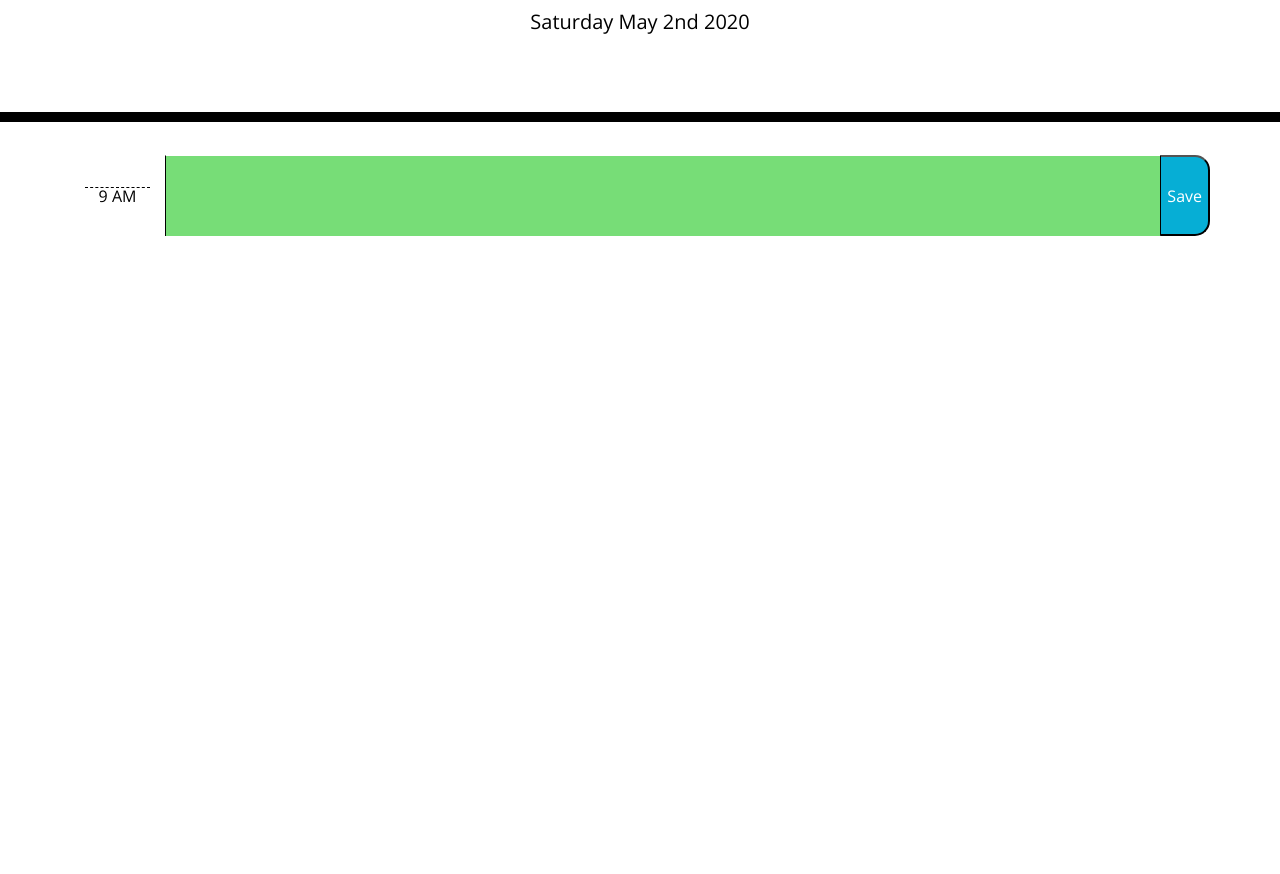
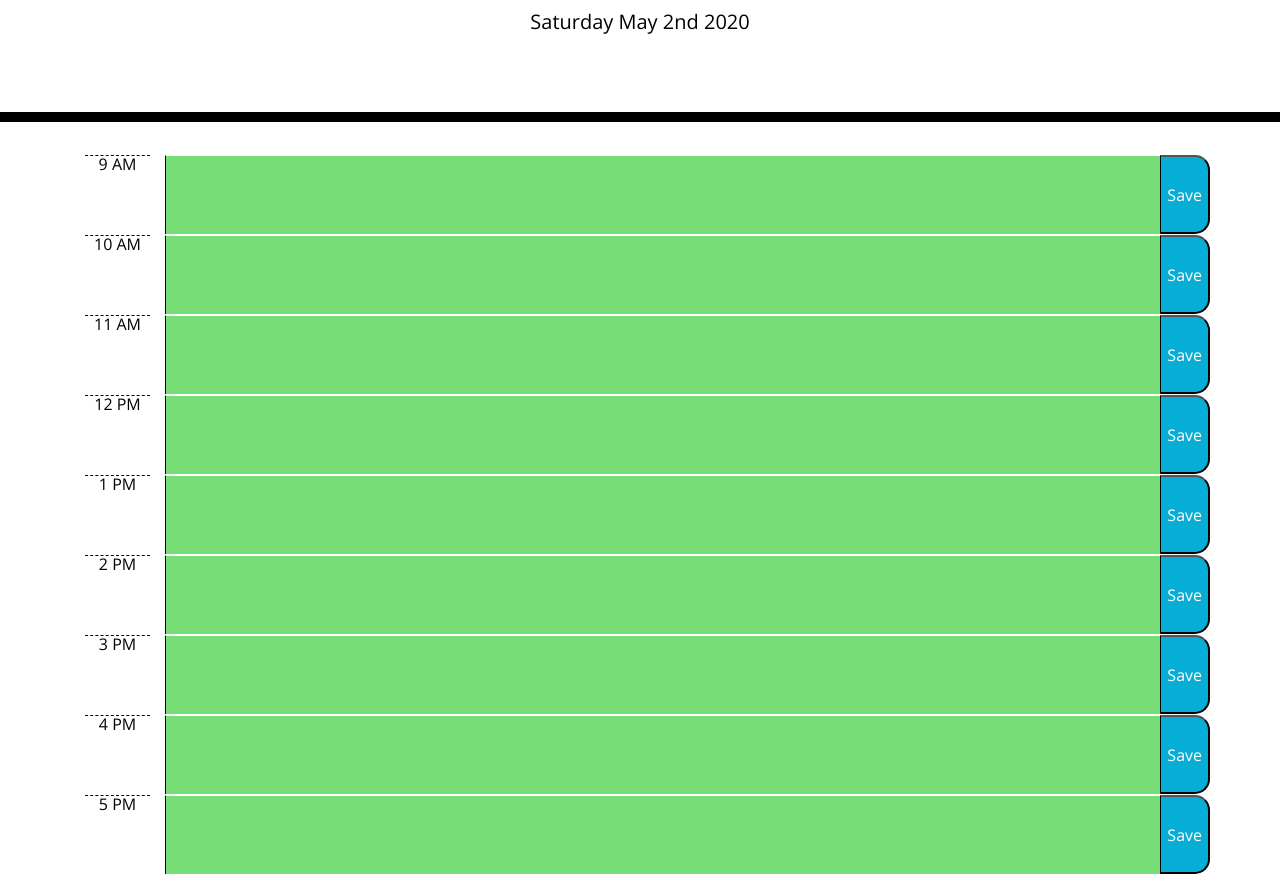
Before and after one commit to jbouchard13/work-day-scheduler, a plain HTML site: page index.html in a window 1280 px wide. Shown: the part 182-1056 px from the top of the page. Before the commit the page ends 800 px from the top, so only its background shows below. Drawn offline with nearby package versions, Linux system fonts and the light colour scheme.

Commit message:
added js dynamically update the html with text boxes and buttons

```diff
--- a/Develop/script.js
+++ b/Develop/script.js
@@ -9,23 +9,57 @@ console.log(current24HrTime);
 
 // - Create an array of hour objects to dynamically update the page with jquery
 var hours = [
-  { time: "9 AM", milTime: 0900 },
-  { time: "10 AM", milTime: 1000 },
-  { time: "11 AM", milTime: 1100 },
-  { time: "12 PM", milTime: 1200 },
-  { time: "1 PM", milTime: 1300 },
-  { time: "2 PM", milTime: 1400 },
-  { time: "3 PM", milTime: 1500 },
-  { time: "4 PM", milTime: 1600 },
-  { time: "5 PM", milTime: 1700 },
+  { time: "9 AM", milTime: 09 },
+  { time: "10 AM", milTime: 10 },
+  { time: "11 AM", milTime: 11 },
+  { time: "12 PM", milTime: 12 },
+  { time: "1 PM", milTime: 13 },
+  { time: "2 PM", milTime: 14 },
+  { time: "3 PM", milTime: 15 },
+  { time: "4 PM", milTime: 16 },
+  { time: "5 PM", milTime: 17 },
 ];
 
 // - They see blocks with text areas for each hour of the work day
 // - Use a forEach() to display the necessary page elements
+hours.forEach(function (hour) {
+  // Create a div for the bootstrap row
+  var rowEl = $("<div>", {
+    class: "row",
+  });
+  // Append the row to the container
+  $(".container").append(rowEl);
 
-// - Each block will be have their own ids depending on their hour
-// - The user can then input text into the displayed box
-// - Display a save button for the user with a class of .saveBtn
+  // Create a div for the timeblock that'll show the user the hour
+  var timeBlockEl = $("<div>", {
+    // Add a two classes, .time-block for styling, .col-1 for bootstrap positioning
+    class: "time-block col-1",
+  });
+  // Append the timeblock element to the row element
+  rowEl.append(timeBlockEl);
+
+  // Create a div for the hour element
+  var hourEl = $("<div>", {
+    // Add the .hour class to the hour element
+    class: "hour",
+    // Set the text of the hour div to the time property of the hour
+  }).text(hour.time);
+  // Append the hour element to the timeblock element
+  timeBlockEl.append(hourEl);
+
+  // Create a textarea with the classes of .textarea and .col
+  var textareaEl = $("<textarea>", {
+    class: "textarea col",
+    id: hour.milTime,
+  });
+  // Create a button with a class of .saveBtn
+  var saveBtnEl = $("<button>", {
+    class: "saveBtn",
+  }).text("Save");
+
+  rowEl.append(textareaEl, saveBtnEl);
+});
+
 // - When the save button is clicked the data is stored to local storage
 // - Generate a function to save all data to local storage
 // - Apply this function to an event listener for all of the saveBtns
--- a/index.html
+++ b/index.html
@@ -30,13 +30,6 @@
     </header>
     <div class="container">
       <!-- Timeblocks go here -->
-      <div class="row">
-        <div class="time-block col-1">
-          <div class="hour" id="9">9 AM</div>
-        </div>
-        <textarea class="textarea col"></textarea>
-        <button class="saveBtn">Save</button>
-      </div>
     </div>
 
     <script src="https://code.jquery.com/jquery-3.4.1.min.js"></script>
```
